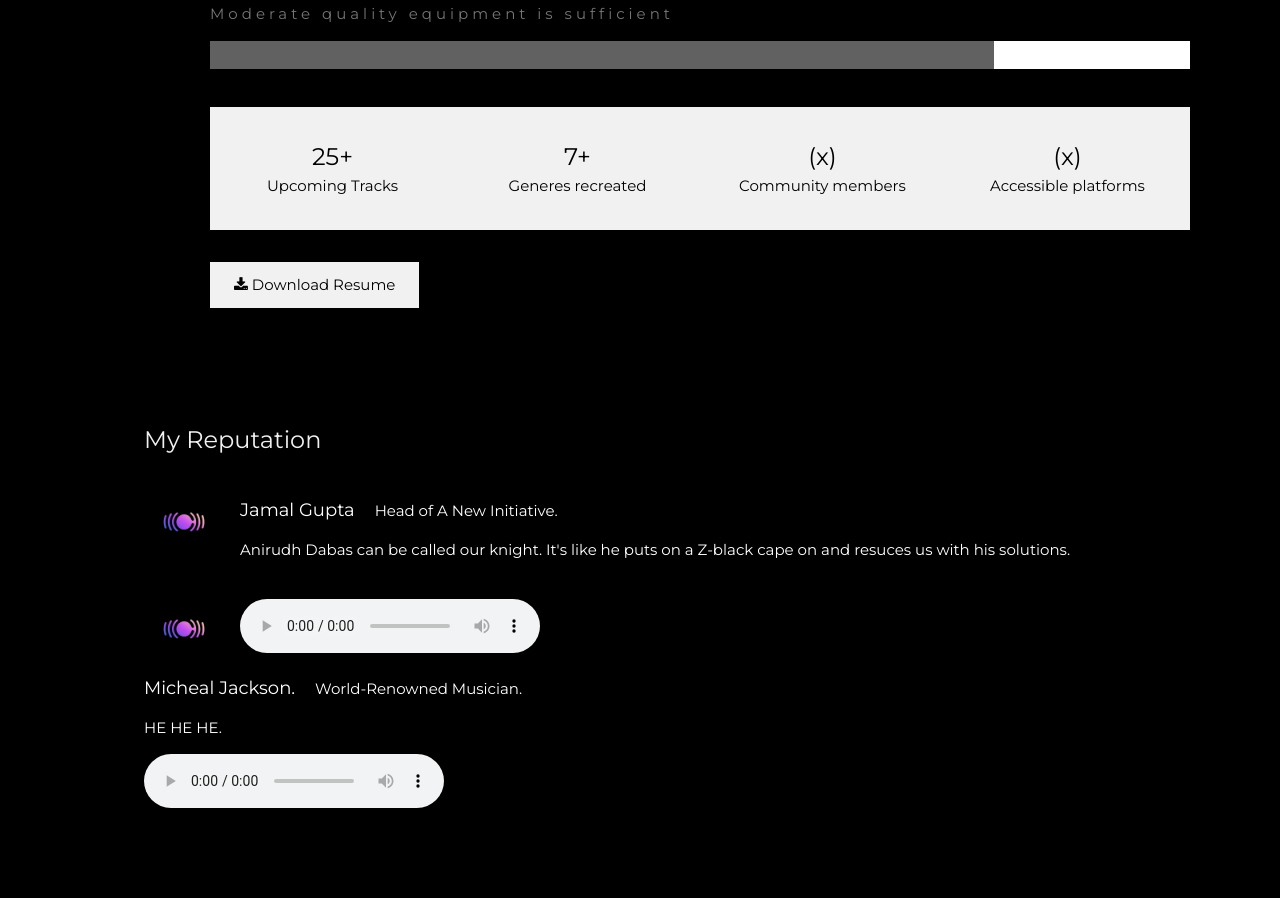
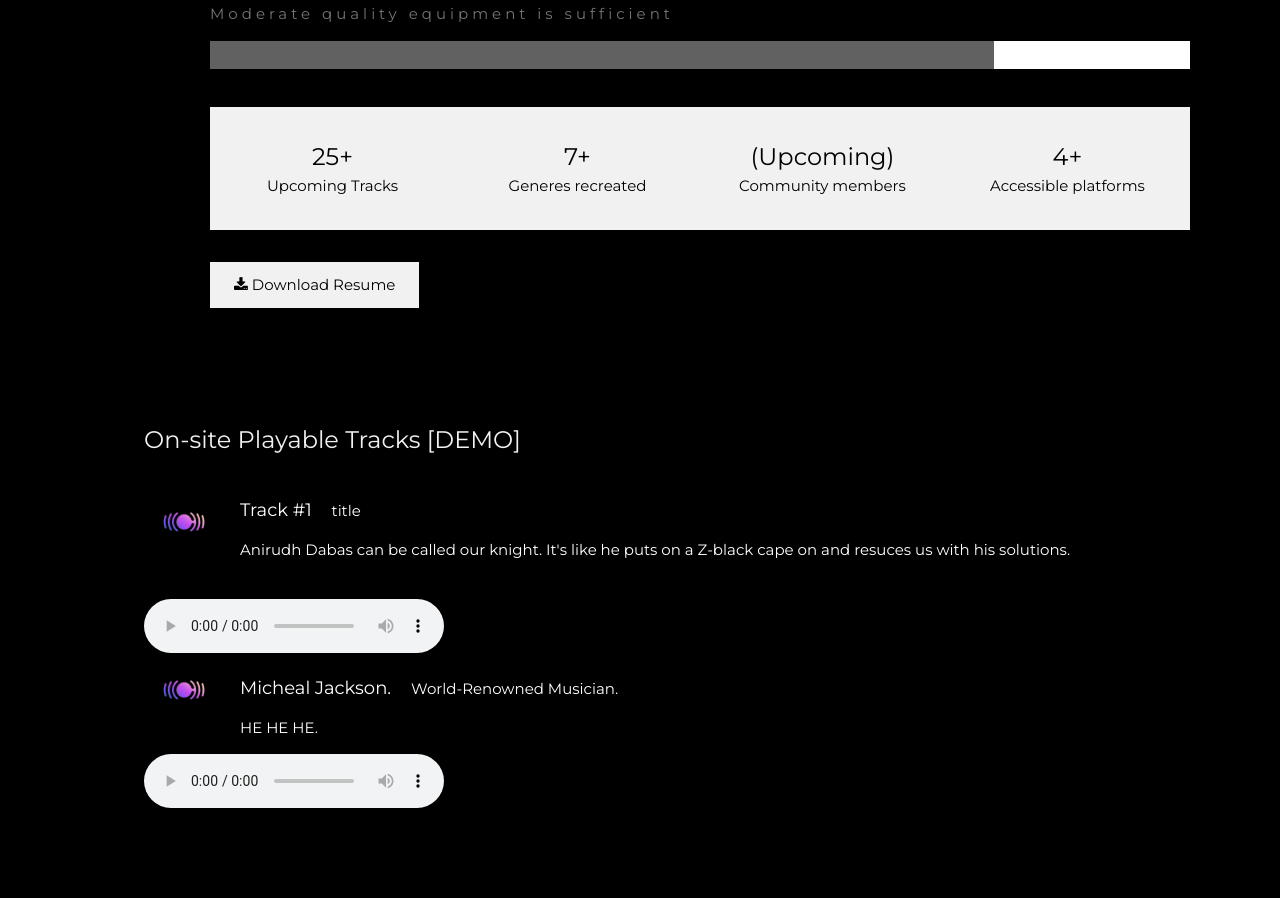
Before and after one commit to AnirudhDabas/VIBEROTECH, a plain HTML site: page index.html in a window 1280 px wide. Shown: the part 1076-1974 px from the top of the page. Drawn offline with nearby package versions, Linux system fonts and the light colour scheme.

Commit message:
Update index.html

```diff
--- a/index.html
+++ b/index.html
@@ -96,11 +96,11 @@ body, h1,h2,h3,h4,h5,h6 {font-family: "Montserrat", sans-serif}
         Generes recreated
       </div>
       <div class="w3-quarter w3-section">
-        <span class="w3-xlarge">(x)</span><br>
+        <span class="w3-xlarge">(Upcoming)</span><br>
         Community members
       </div>
       <div class="w3-quarter w3-section">
-        <span class="w3-xlarge">(x)</span><br>
+        <span class="w3-xlarge">4+</span><br>
         Accessible platforms
       </div>
     </div>
@@ -113,15 +113,15 @@ body, h1,h2,h3,h4,h5,h6 {font-family: "Montserrat", sans-serif}
     </div>
 
     <!-- Testimonials -->
-    <h3 class="w3-padding-24 w3-text-light-grey">My Reputation</h3>
+    <h3 class="w3-padding-24 w3-text-light-grey">On-site Playable Tracks [DEMO]</h3>
     <img src="logo.png" alt="Avatar" class="w3-left w3-circle w3-margin-right" style="width:80px">
-    <p><span class="w3-large w3-margin-right">Jamal Gupta</span> Head of A New Initiative.</p>
+    <p><span class="w3-large w3-margin-right">Track #1</span> title</p>
     <p>Anirudh Dabas can be called our knight. It's like he puts on a Z-black cape on and resuces us with his solutions.</p><br>
     <audio controls>
   <source src="horse.ogg" type="audio/ogg">
   <source src="horse.mp3" type="audio/mpeg">
 Your browser does not support the audio element.
-</audio>
+</audio><br>
 
     <img src="logo.png" alt="Avatar" class="w3-left w3-circle w3-margin-right" style="width:80px">
     <p><span class="w3-large w3-margin-right">Micheal Jackson.</span> World-Renowned Musician.</p>
```
